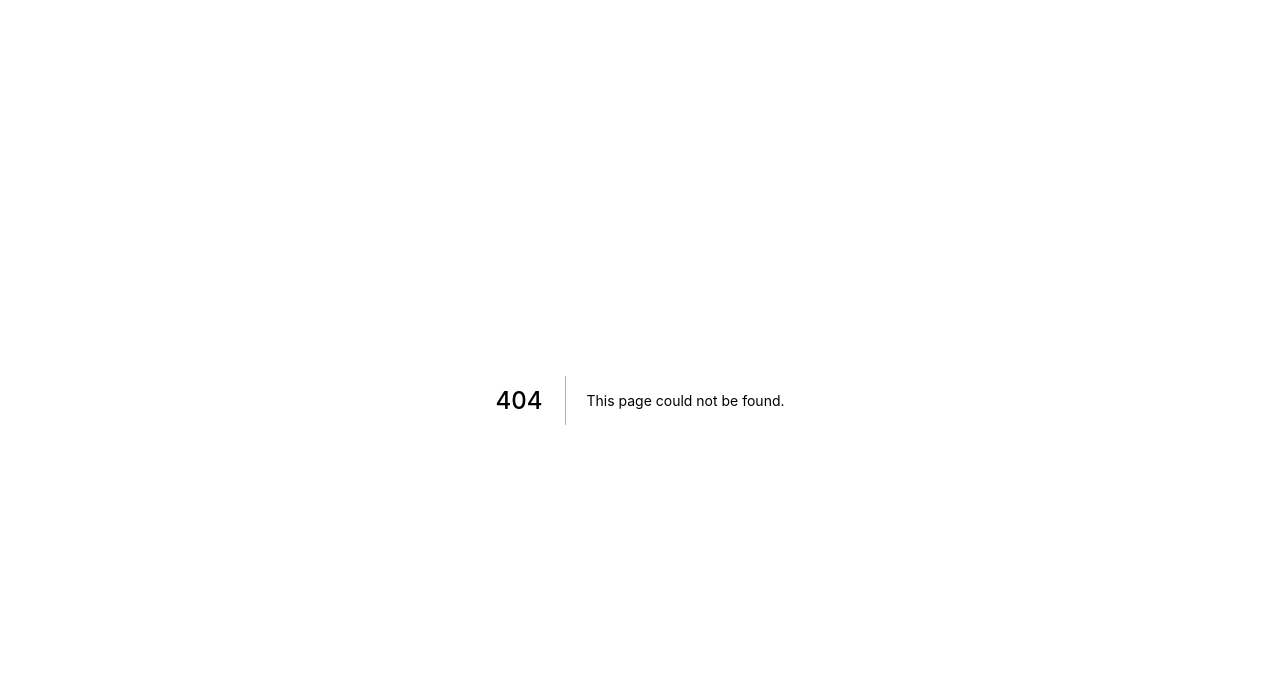
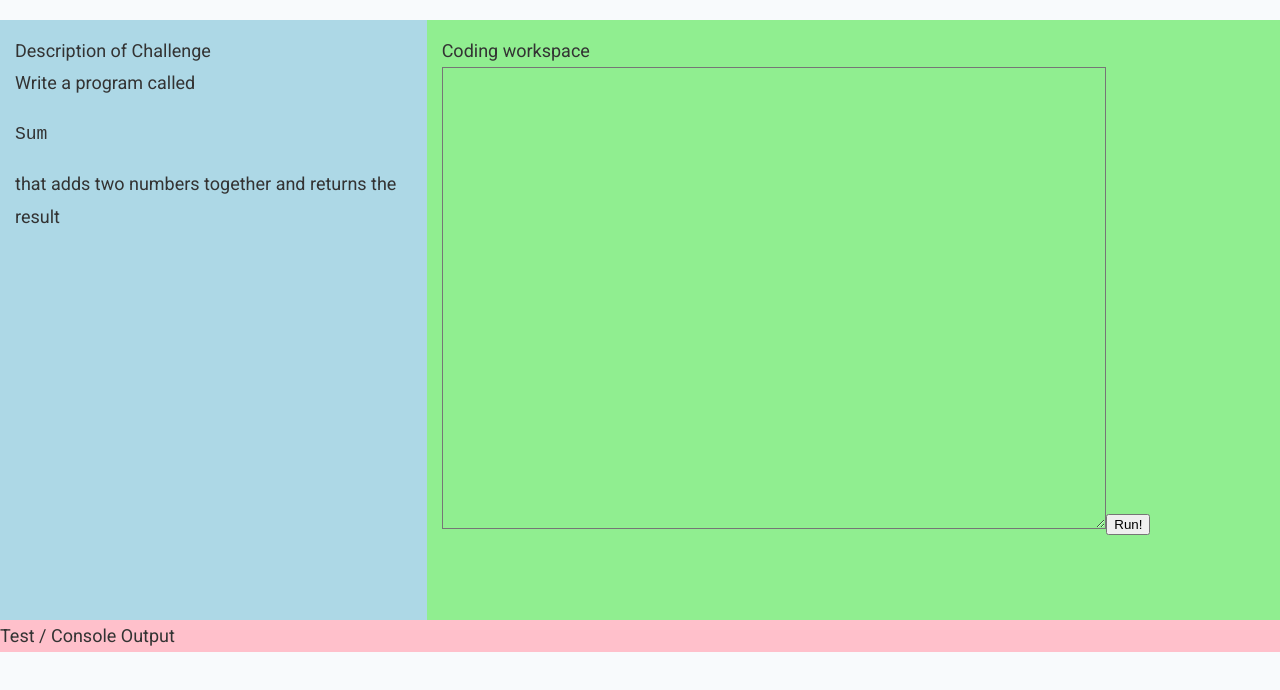
Before and after one commit to wolfymaster/nwpatech, a Next.js app: page /playground/playground in a window 1280 px wide. Before the commit this address had no page. Shown: the top 690 px of the page. Built offline with nearby package versions, Linux system fonts and the light colour scheme.

Commit message:
start nwpa playground

```diff
--- /dev/null
+++ b/pages/api/parse.js
@@ -0,0 +1,26 @@
+let vm = require('vm');
+
+const testone = () => {
+    return add(1,2) === 3;
+};
+
+const testtwo = () => {
+    return add(2,4) === 6;
+};
+
+export default (req, res) => {
+    let body = JSON.parse(req.body);
+    let program = body.payload || "function add() { return false }";
+
+    vm.runInThisContext(program);
+
+    let testsPassed = {};
+
+    testsPassed['TestOne'] = testone();
+    testsPassed['TestTwo'] = testtwo();
+
+    res.statusCode = 200;
+    res.setHeader('Content-Type', 'application/json');
+
+    res.end(JSON.stringify(testsPassed))
+}
--- /dev/null
+++ b/pages/playground/playground.js
@@ -0,0 +1,105 @@
+import Layout from "../../components/layout";
+import {makeStyles} from "@material-ui/core/styles";
+import {Grid} from "@material-ui/core";
+
+/*
+function sum(a,b) {
+   return a+b;
+}
+
+function times(a,b) {
+  return a*b;
+}
+
+obj = {
+ sum: (a,b) => { },
+ times: (a,b) => { }
+}
+
+obj.sum(1,3) // 4
+obj.times(1,3) // 3
+*/
+
+const useStyles = makeStyles(() => ({
+    root: {
+        flexGrow: 1,
+        marginTop: '20px',
+    },
+    card: {
+        height: 140,
+        width: '100%',
+    },
+    grid: {
+        padding: '16px',
+    },
+    description: {
+        backgroundColor: 'lightblue',
+        padding: '15px'
+    },
+    workspace: {
+        backgroundColor: 'lightgreen',
+        minHeight: '600px',
+        padding: '15px'
+    },
+    output: {
+        backgroundColor: 'pink',
+    },
+    textarea: {
+        width: '80%',
+        height: '80%',
+        background: 'transparent'
+    }
+}));
+
+export default function Playground() {
+
+    const classes = useStyles();
+
+
+    const runTests = (rawCode) => {
+        fetch('http://localhost:3000/api/parse', {
+            method: 'POST',
+            body: JSON.stringify({
+                payload: rawCode
+            })
+        })
+            .then( (res) => res.json())
+            .then( json => {
+               console.log(json);
+               document.querySelector('#output').innerHTML = "<div>Test One: "+ json.TestOne + "</div>"+"<div>Test Two: "+ json.TestTwo + "</div>";
+            });
+
+    };
+
+    return (
+        <div>
+            <Layout>
+                <div className={classes.root}>
+                    <Grid container>
+                        <Grid item xs={4} className={classes.description} id="description">
+                            <div>
+                                Description of Challenge
+                            </div>
+                            <div>
+                                Write a program called <pre>Sum</pre> that adds two numbers together and returns the result
+                            </div>
+                        </Grid>
+                        <Grid item xs={8} className={classes.workspace} id="workspace">
+                            <div>
+                                Coding workspace
+                            </div>
+                            <textarea className={classes.textarea}></textarea>
+                            <button onClick={() => { runTests(document.querySelector('#workspace textarea').value); }}>Run!</button>
+                        </Grid>
+
+                        <Grid item xs={12} className={classes.output} id="output">
+                            <div>
+                                Test / Console Output
+                            </div>
+                        </Grid>
+                    </Grid>
+                </div>
+            </Layout>
+        </div>
+    )
+}
```
Also changed, not shown: pages/playground/index.js (added, +11 -0 lines).
